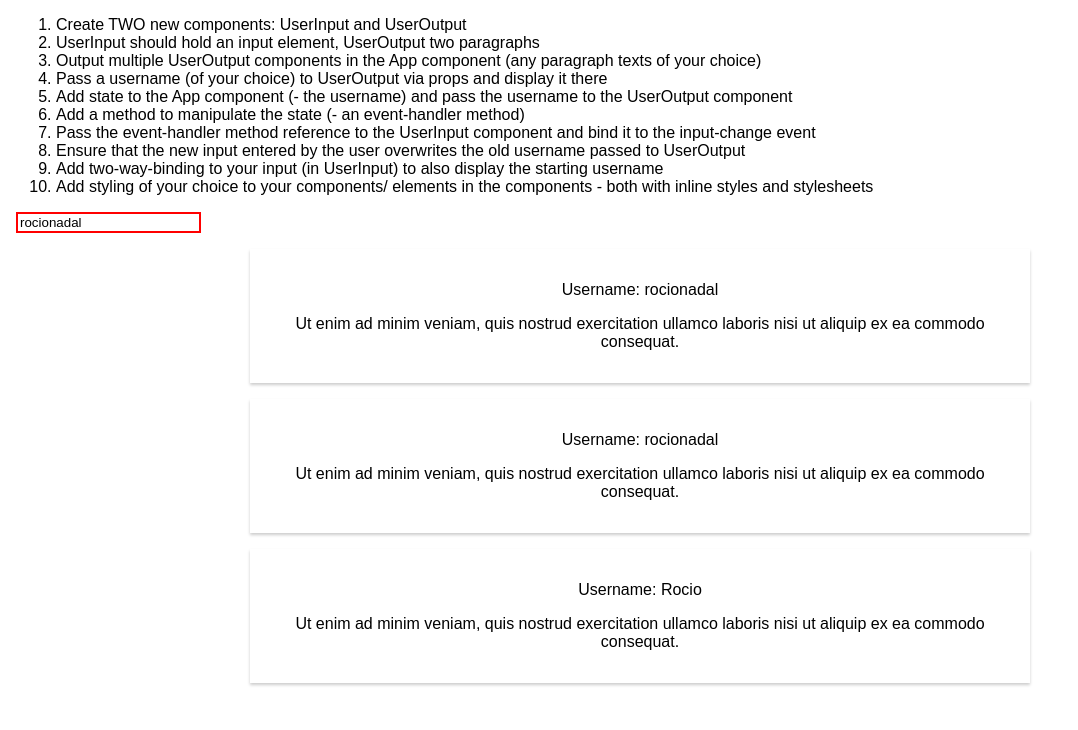
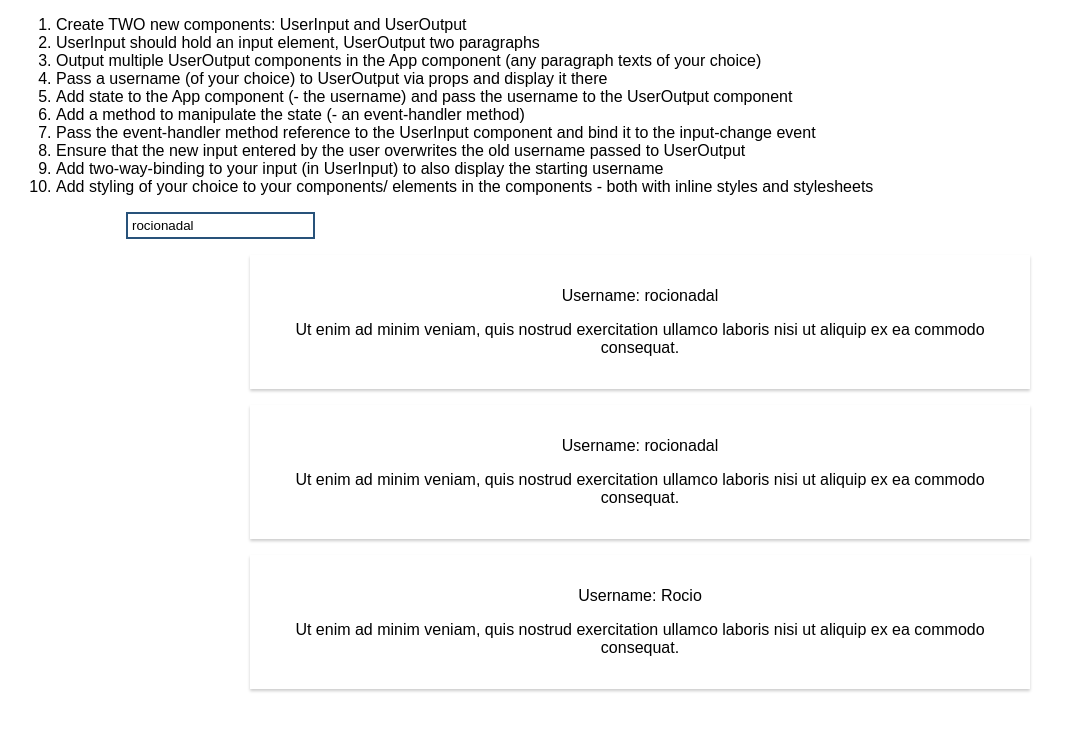
Before and after one commit to rocionadal/base-syntax-assignment, a React (Create React App) app: page / in a window 1280 px wide. Shown: the top 730 px of the page, without its empty margins (0-1078 px from the left). Built offline with nearby package versions, Linux system fonts and the light colour scheme.

Commit message:
inline style for input

```diff
--- a/src/UserInput/UserInput.js
+++ b/src/UserInput/UserInput.js
@@ -2,7 +2,9 @@ import React from 'react';
 
 const UserInput = (props) => {
     const inputStyle = {
-      border: '2px solid red'
+      border: '2px solid #28527a',
+      padding: '4px',
+      marginLeft: '110px'
     };
 
     return <input
```
